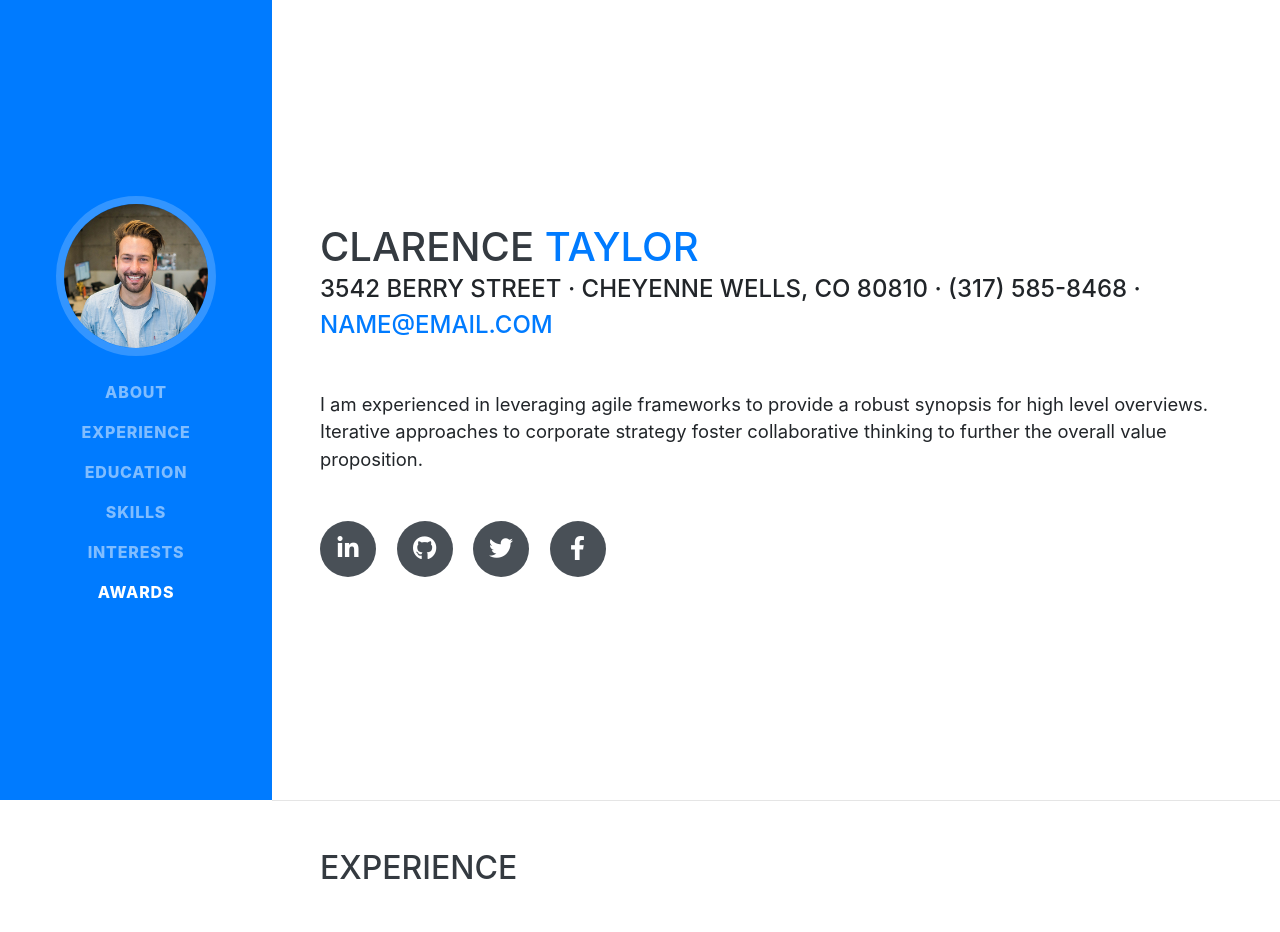
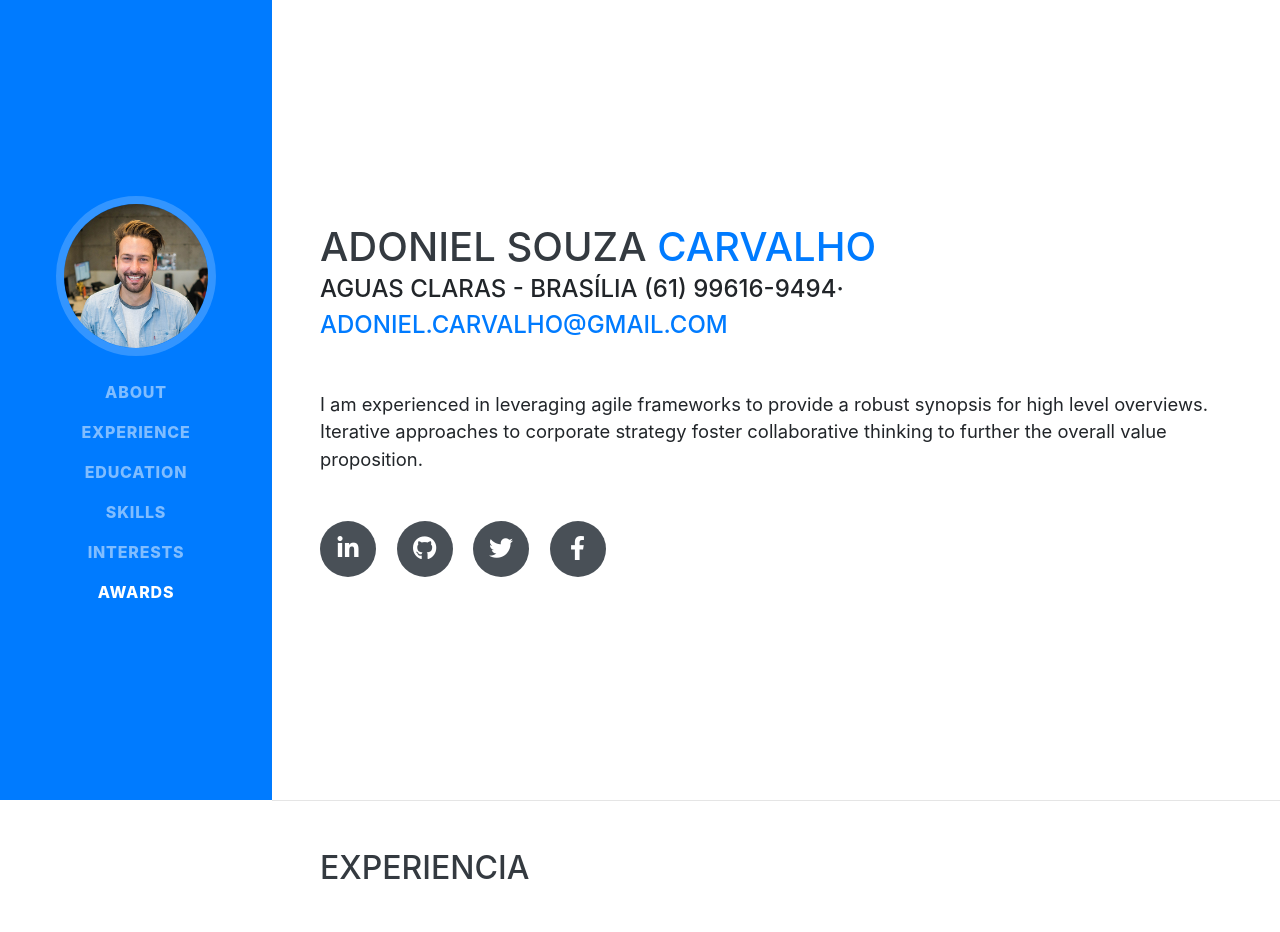
Before and after one commit to adoniel/homepage, a website with bundled scripts: page index.html in a window 1280 px wide. Shown: the top 932 px of the page. Built offline with nearby package versions, Linux system fonts and the light colour scheme; a web font is replaced by a local one.

Commit message:
Update index.html
cd

```diff
--- a/index.html
+++ b/index.html
@@ -63,11 +63,11 @@
 
     <section class="resume-section p-3 p-lg-5 d-flex align-items-center" id="about">
       <div class="w-100">
-        <h1 class="mb-0">Clarence
-          <span class="text-primary">Taylor</span>
+        <h1 class="mb-0">Adoniel Souza
+          <span class="text-primary">Carvalho</span>
         </h1>
-        <div class="subheading mb-5">3542 Berry Street · Cheyenne Wells, CO 80810 · (317) 585-8468 ·
-          <a href="mailto:name@email.com">name@email.com</a>
+        <div class="subheading mb-5">Aguas Claras - Brasília  (61) 99616-9494·
+          <a href="mailto:name@email.com">Adoniel.carvalho@gmail.com</a>
         </div>
         <p class="lead mb-5">I am experienced in leveraging agile frameworks to provide a robust synopsis for high level overviews. Iterative approaches to corporate strategy foster collaborative thinking to further the overall value proposition.</p>
         <div class="social-icons">
@@ -91,7 +91,7 @@
 
     <section class="resume-section p-3 p-lg-5 d-flex justify-content-center" id="experience">
       <div class="w-100">
-        <h2 class="mb-5">Experience</h2>
+        <h2 class="mb-5">Experiencia</h2>
 
         <div class="resume-item d-flex flex-column flex-md-row justify-content-between mb-5">
           <div class="resume-content">
@@ -145,7 +145,7 @@
 
     <section class="resume-section p-3 p-lg-5 d-flex align-items-center" id="education">
       <div class="w-100">
-        <h2 class="mb-5">Education</h2>
+        <h2 class="mb-5">Formação</h2>
 
         <div class="resume-item d-flex flex-column flex-md-row justify-content-between mb-5">
           <div class="resume-content">
@@ -241,7 +241,7 @@
 
     <section class="resume-section p-3 p-lg-5 d-flex align-items-center" id="interests">
       <div class="w-100">
-        <h2 class="mb-5">Interests</h2>
+        <h2 class="mb-5">Certificados</h2>
         <p>Apart from being a web developer, I enjoy most of my time being outdoors. In the winter, I am an avid skier and novice ice climber. During the warmer months here in Colorado, I enjoy mountain biking, free climbing, and kayaking.</p>
         <p class="mb-0">When forced indoors, I follow a number of sci-fi and fantasy genre movies and television shows, I am an aspiring chef, and I spend a large amount of my free time exploring the latest technology advancements in the front-end web development world.</p>
       </div>
```
